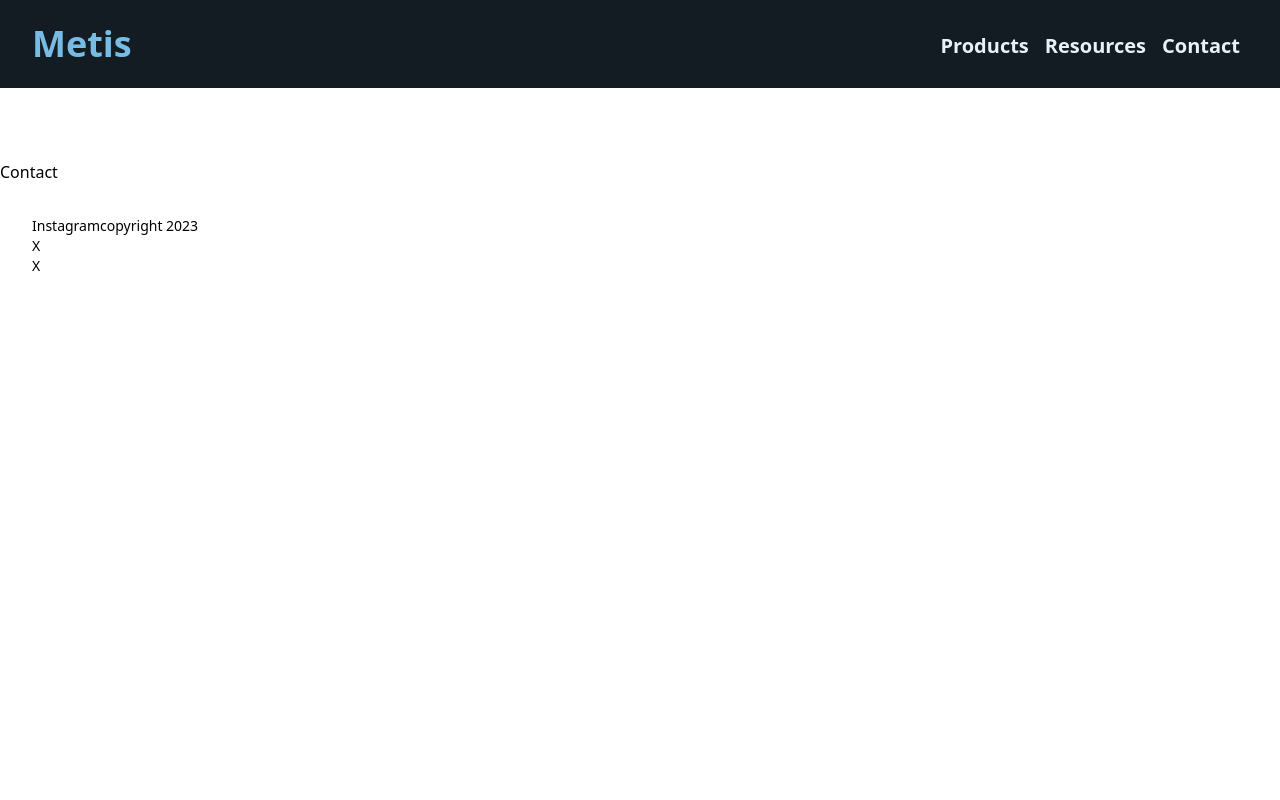
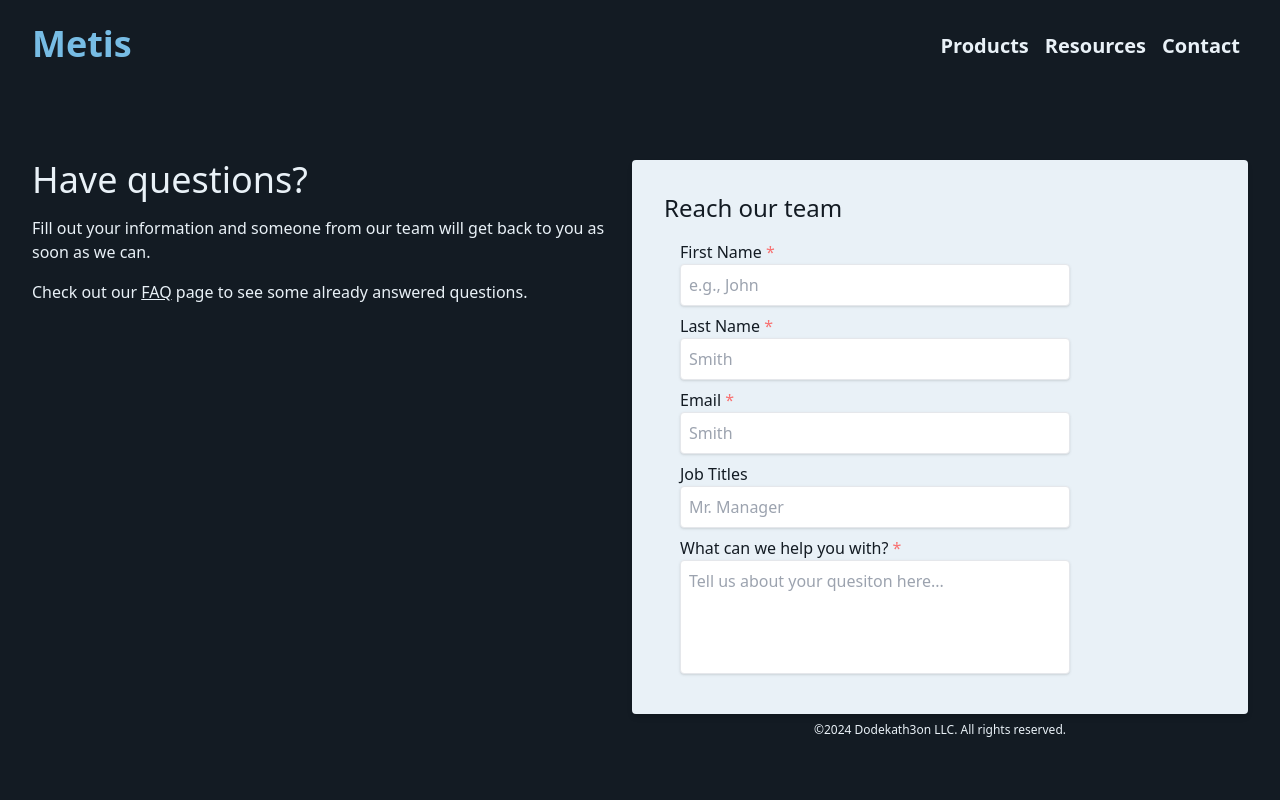
Before and after one commit to Dodekath3on/metis, a React (Vite) app: page /contact in a window 1280 px wide. Shown: the top 800 px of the page. Built offline with nearby package versions, Linux system fonts and the light colour scheme.

Commit message:
updating contact page

```diff
--- /dev/null
+++ b/src/components/forms/ContactForm.jsx
@@ -0,0 +1,9 @@
+import React from 'react'
+
+function ContactForm() {
+  return (
+    <div>ContactForm</div>
+  )
+}
+
+export default ContactForm
--- /dev/null
+++ b/src/components/forms/SignInForm.jsx
@@ -0,0 +1,9 @@
+import React from 'react'
+
+function SignInForm() {
+  return (
+    <div>SignInForm</div>
+  )
+}
+
+export default SignInForm
--- a/src/components/forms/splitForm.jsx
+++ /dev/null
@@ -1,19 +0,0 @@
-import React from 'react'
-
-function splitForm() {
-  return (
-    // TODO: Re-Evaluate Forms vs Various Pre-set Page Layouts
-    <section>
-      {/* Information and instructions to go here */}
-      <div>
-        <h2></h2>
-        <p></p>
-        <p></p>
-      </div>
-      {/* Form to go here */}
-      <div></div>
-    </section>
-  )
-}
-
-export default splitForm
--- a/src/components/navigation/Footer.jsx
+++ b/src/components/navigation/Footer.jsx
@@ -2,20 +2,20 @@ import React from 'react'
 
 function Footer() {
   return (
-    <footer className='flex bottom-0 px-8 py-8 w-full text-sm'>
-      {/* TODO: Update to use footerConsts */}
-      <ul>
-        <li>
+    <footer className='flex bg-secondary bottom-0 px-8 py-4 w-full text-sm'>
+      {/* TODO: Update to use footerConsts and change to icons */}
+      <ul className='flex'>
+        <li className='px-2'>
           <a href="#">Instagram</a>
         </li>
-        <li>
+        <li className='px-2'>
             <a href="#">X</a>
         </li>
-        <li>
+        <li className='px-2'>
             <a href="#">X</a>
         </li>
       </ul>
-      <p>copyright 2023</p>
+      <p>&copy;2024 Dodekath3on LLC</p>
     </footer>
   )
 }
--- a/src/pages/general/Contact.jsx
+++ b/src/pages/general/Contact.jsx
@@ -2,7 +2,33 @@ import React from 'react'
 
 function Contact() {
   return (
-    <div className='pt-40'>Contact</div>
+    <main className='pt-40 pl-4 pr-8 bg-primary grid grid-cols-2'>
+      <section className='w-full px-4 pb-[113%]'>
+        <h2 className='text-4xl text-secondary pb-2'>Have questions?</h2>
+        <p className='text-md text-secondary py-2'>Fill out your information and someone from our team will get back to you as soon as we can.</p>
+        <p className='text-md text-secondary py-2'>Check out our <a className='underline' href='#'>FAQ</a> page to see some already answered questions.</p>
+      </section>
+      <section lassName='px-8'>
+        {/* TODO: Update Contact Form */}
+        <form className='bg-secondary text-primary shadow-md rounded px-8 py-8 pb-18'>
+          <h2 className='text-2xl pb-4'>Reach our team</h2>
+          <div className='px-4'>
+            <label className='block' htmlFor="first_name">First Name <p className='inline text-red-400'>*</p></label>
+            <input className='block shadow appearance-none border rounded w-3/4 px-2 py-2 mb-2' placeholder='e.g., John' type="text" />
+            <label className='block' htmlFor="email">Last Name <p className='inline text-red-400'>*</p></label>
+            <input className='block shadow border rounded w-3/4 px-2 py-2 mb-2' placeholder='Smith' type="text" />
+            <label className='block' htmlFor="last_name">Email <p className='inline text-red-400'>*</p></label>
+            <input className='block shadow border rounded w-3/4 px-2 py-2 mb-2' placeholder='Smith' type="text" />
+            <label className='block' htmlFor="last_name">Job Titles</label>
+            <input className='block shadow border rounded w-3/4 px-2 py-2 mb-2' placeholder='Mr. Manager' type="email" />
+            <label className='block' htmlFor="last_name">What can we help you with? <p className='inline text-red-400'>*</p></label>
+            <input className='block shadow border rounded w-3/4 px-2 pt-2 pb-20 mb-2' placeholder='Tell us about your quesiton here...' type="text" />
+          </div>
+
+        </form>
+        <p className='text-center text-xs text-secondary pt-2'>&copy;2024 Dodekath3on LLC. All rights reserved.</p>
+      </section>
+    </main>
   )
 }
 
```
Also changed, not shown: src/App.jsx (line endings or trailing spaces).
